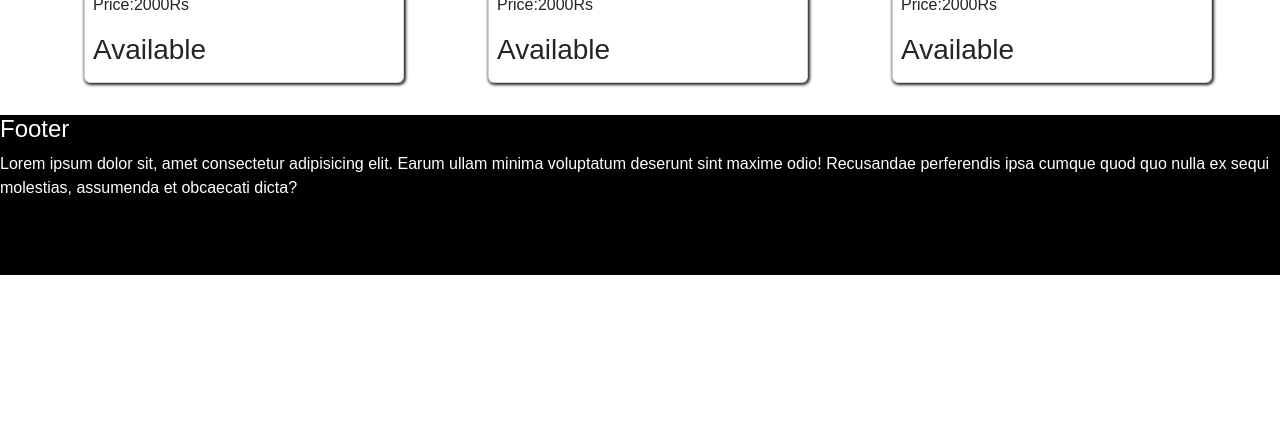
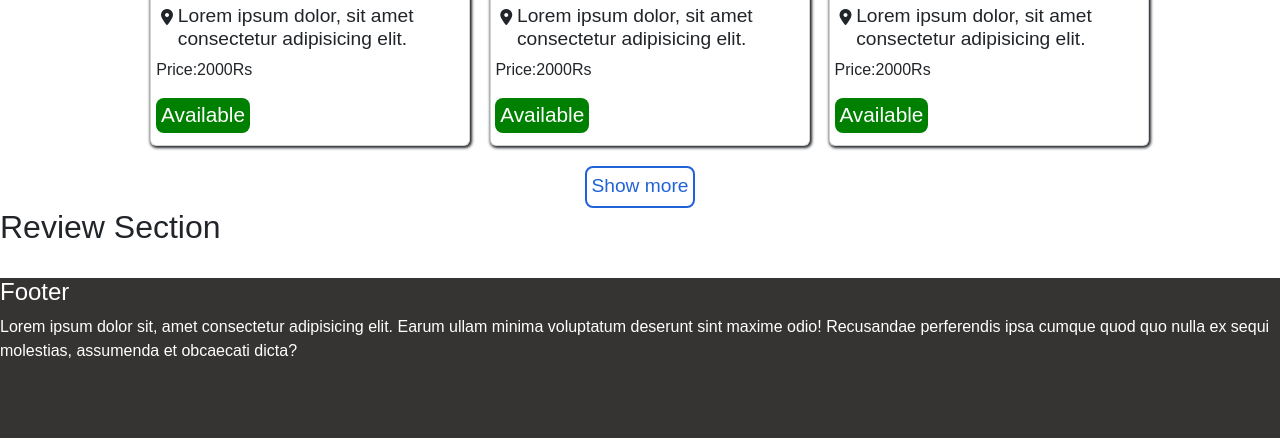
Before and after one commit to KayasSecret/Hackathon_KRKS, a PHP site: page / in a window 1280 px wide; the page is wider, and only the part inside the window is pictured. Shown: the part 1856-2294 px from the top of that part. Before the commit the page ends 2131 px from the top of that part, so only its background shows below. Run offline with PHP 8.4, Linux system fonts and the light colour scheme.

Commit message:
new chnages

```diff
--- a/HT-Main-Page/index.html
+++ b/HT-Main-Page/index.html
@@ -13,7 +13,7 @@
     <link rel="stylesheet" href="style.css">
 
     <!--Logo-->
-    <link rel="shortcut icon" href="logo.png" type="image/x-icon">
+    <link rel="shortcut icon" href="/images/logo.png" type="image/x-icon">
 
     <!--Google Fonts-->
     <link rel="preconnect" href="https://fonts.googleapis.com">
@@ -54,7 +54,7 @@
         </div>
 
         <div class="head_img">
-            <img src="bcg_img.jpg">
+            <img src="/images/bcg_img.jpg">
         </div>
     </div>
     <!--== About Section ==-->
@@ -79,58 +79,77 @@
         </div>
         <div class="card_container">
             <div class="card">
-                <div class="card_img" style="background-image: url(bg-image.jpg);"></div>
+                <div class="card_img" style="background-image: url(/images/bg-image.jpg);"></div>
                 <div class="details">
-                    <h4>Lorem ipsum dolor, sit amet consectetur adipisicing elit.</h4>
+                    <div class="address">
+                        <i class="fa-solid fa-location-dot"></i><h4>Lorem ipsum dolor, sit amet consectetur adipisicing elit.</h4>
+                    </div>
                     <p>Price:2000Rs</p>
                     <h3>Available</h3>
                 </div>
             </div>
             <div class="card">
-                <div class="card_img" style="background-image: url(bg-image.jpg);"></div>
+                <div class="card_img" style="background-image: url(/images/bg-image.jpg);"></div>
                 <div class="details">
-                    <h4>Lorem ipsum dolor, sit amet consectetur adipisicing elit.</h4>
+                    <div class="address">
+                        <i class="fa-solid fa-location-dot"></i><h4>Lorem ipsum dolor, sit amet consectetur adipisicing elit.</h4>
+                    </div>
                     <p>Price:2000Rs</p>
                     <h3>Available</h3>
                 </div>
             </div>
             <div class="card">
-                <div class="card_img" style="background-image: url(bg-image.jpg);"></div>
+                <div class="card_img" style="background-image: url(/images/bg-image.jpg);"></div>
                 <div class="details">
-                    <h4>Lorem ipsum dolor, sit amet consectetur adipisicing elit.</h4>
+                    <div class="address">
+                        <i class="fa-solid fa-location-dot"></i><h4>Lorem ipsum dolor, sit amet consectetur adipisicing elit.</h4>
+                    </div>
                     <p>Price:2000Rs</p>
                     <h3>Available</h3>
                 </div>
             </div>
             <div class="card">
-                <div class="card_img" style="background-image: url(bg-image.jpg);"></div>
+                <div class="card_img" style="background-image: url(/images/bg-image.jpg);"></div>
                 <div class="details">
-                    <h4>Lorem ipsum dolor, sit amet consectetur adipisicing elit.</h4>
+                    <div class="address">
+                        <i class="fa-solid fa-location-dot"></i><h4>Lorem ipsum dolor, sit amet consectetur adipisicing elit.</h4>
+                    </div>
                     <p>Price:2000Rs</p>
                     <h3>Available</h3>
                 </div>
             </div>
             <div class="card">
-                <div class="card_img" style="background-image: url(bg-image.jpg);"></div>
+                <div class="card_img" style="background-image: url(/images/bg-image.jpg);"></div>
                 <div class="details">
-                    <h4>Lorem ipsum dolor, sit amet consectetur adipisicing elit.</h4>
+                    <div class="address">
+                        <i class="fa-solid fa-location-dot"></i><h4>Lorem ipsum dolor, sit amet consectetur adipisicing elit.</h4>
+                    </div>
                     <p>Price:2000Rs</p>
                     <h3>Available</h3>
                 </div>
             </div>
             <div class="card">
-                <div class="card_img" style="background-image: url(bg-image.jpg);"></div>
+                <div class="card_img" style="background-image: url(/images/bg-image.jpg);"></div>
                 <div class="details">
-                    <h4>Lorem ipsum dolor, sit amet consectetur adipisicing elit.</h4>
+                    <div class="address">
+                        <i class="fa-solid fa-location-dot"></i><h4>Lorem ipsum dolor, sit amet consectetur adipisicing elit.</h4>
+                    </div>
                     <p>Price:2000Rs</p>
                     <h3>Available</h3>
                 </div>
             </div>
         </div>
+        <div  class="show_more">
+            <button class="more_btn">Show more</button>
+        </div>
     </main>
 
 
     <!--== Reviews Section ==-->
+
+    <section>
+        <h2>Review Section</h2>
+    </section>
     <!--== Footer Section ==-->
     <footer>
         <h4>Footer</h4>
--- a/HT-Main-Page/style.css
+++ b/HT-Main-Page/style.css
@@ -34,8 +34,7 @@
     width: 65%;
     font-size: 1.3rem;
 }
-
-ul{
+.head-f2 ul{
     margin: 0;
     padding: 0;
     /* width: 50rem ; */
@@ -101,7 +100,7 @@ ul li a:hover{
 
 .search_box{
     height: 3rem;
-    width: 85vw;
+    width: 75vw;
     display: flex;
     justify-content: flex-start;
     align-items: center;
@@ -116,30 +115,31 @@ ul li a:hover{
 }
 .search_bar{
     margin-left: 1rem;
-    width: 50rem;
+    width:100rem;
     font-size: 1.3rem;
     background-color: #f7f6f6;
     color: lightgray;
 }
 .filters{
-    margin: 1rem 0 0 1rem;
-    display: flex;
-    /* flex-direction: column; */
-    /* justify-content: space-evenly; */
+    margin: 1rem 0rem 0rem 1rem;
+}
+.filter_list ul, .address{
+   display: flex;
 }
 .filter_list ul li{
-    padding-left: 1rem;
+    padding: 0.3rem;
+    list-style: none;
     font-size: 1.3rem;
 }
 .card_container{
     padding: 0;
     margin:0;
     display: flex;
-    justify-content: space-evenly;
+    justify-content: center;
     flex-wrap: wrap;
 }
 .card{
-    margin: 1rem 0rem 0rem 1rem;
+    margin: 1.2rem 0rem 0rem 1.2rem;
     height:30rem;
     width: 25%;
     box-shadow: 1px 1px 3px 1px;
@@ -148,14 +148,39 @@ ul li a:hover{
     height: 70%;
     border-radius: 0.3rem;
 }
+.address i {
+    padding: 0.3rem;
+}
+.address h4{
+    font-size: 1.2rem;
+}
 .details{
-    padding: 0.5rem;
+    padding: 0.3rem;
 }
-
+.details h3{
+    padding: 0.3rem;
+    background-color: green;
+    color: white;
+    width: fit-content;
+    border-radius: 0.5rem;
+    font-size: 1.3rem;
+}
+.show_more{
+    margin-top: 1.2rem;
+    text-align: center;
+}
+.more_btn{
+    padding: 0.3rem;
+    font-size: 1.2rem;
+    background-color: white;
+    border: 2px solid rgb(32, 99, 216);
+    color: rgb(32, 99, 216);
+    border-radius: 0.5rem;
+}
 /* footer */
 footer{
     margin-top: 2rem;
     height: 10rem;
-    background-color: black;
+    background-color: rgb(54, 51, 51);
     color: white;
 }
```
Also changed, not shown: HT-Main-Page/bg-img-2.jpg (deleted), images/bcg_img.jpg (renamed from HT-Main-Page/bcg_img.jpg), images/bg-image.jpg (renamed from HT-Main-Page/bg-image.jpg), images/logo.png (renamed from HT-Main-Page/logo.png).
